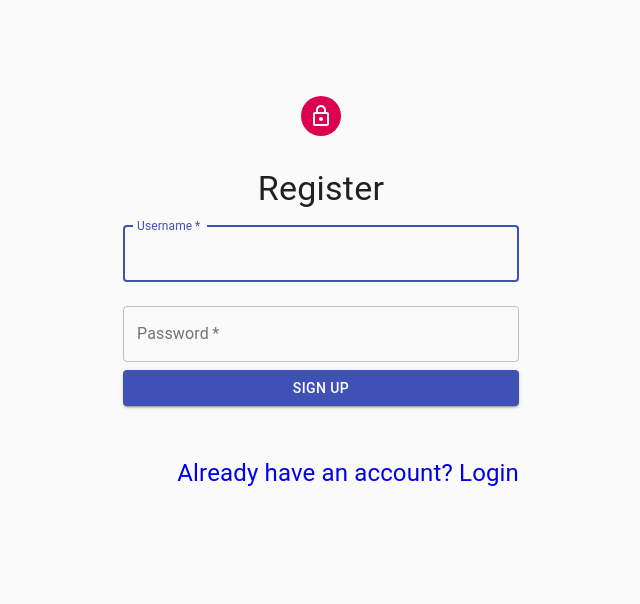
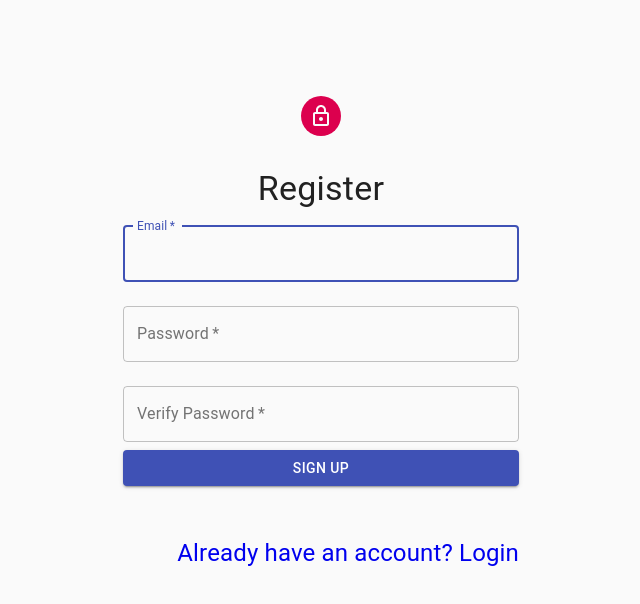
Before and after one commit to naveenr414/clip-annotation-app, a React (Create React App) app in the folder annotation-app/: page /register in a window 1280 px wide. Shown: the top 604 px of the page, without its empty margins (319-959 px from the left). Built offline with nearby package versions, Linux system fonts and the light colour scheme.

Commit message:
Added index to the database, and added a verify password

```diff
--- a/annotation-app/src/Register.tsx
+++ b/annotation-app/src/Register.tsx
@@ -15,15 +15,17 @@ interface Props {}
 interface State {
   username: string;
   password: string;
+  verify_password: string;
   token: string;
 }
 
 export default class Register extends React.Component<Props, State> {
   constructor(props: Props) {
     super(props);
-    this.state = { username: "", password: "", token: "" };
+    this.state = { username: "", password: "", verify_password:"", token: "" };
     this.handleUsername = this.handleUsername.bind(this);
     this.handlePassword = this.handlePassword.bind(this);
+    this.handleVerifyPassword = this.handleVerifyPassword.bind(this);
     this.handleSubmit = this.handleSubmit.bind(this);
   }
 
@@ -35,7 +37,13 @@ export default class Register extends React.Component<Props, State> {
     this.setState({ password: event.target.value });
   }
 
+  handleVerifyPassword(event: React.ChangeEvent<HTMLInputElement>) {
+    this.setState({ verify_password: event.target.value });
+  }
+
   handleSubmit(event: React.FormEvent<HTMLFormElement>) {
+
+    if(this.state.password == this.state.verify_password) {
       let data =
         "username=" +
         encodeURIComponent(this.state.username) +
@@ -57,9 +65,13 @@ export default class Register extends React.Component<Props, State> {
             console.log(window.sessionStorage.getItem("token"));
             this.setState({ username: this.state.username });
           } else {
-          this.setState({ username: "", password: "" });
+            this.setState({ username: "", password: "",verify_password:"" });
           }
         });
+    }
+    else {
+      this.setState({password:"",verify_password:""});
+    }
     event.preventDefault();
   }
 
@@ -87,7 +99,7 @@ export default class Register extends React.Component<Props, State> {
               required
               fullWidth
               id="username"
-              label="Username"
+              label="Email"
               name="username"
               value={this.state.username}
               onChange={this.handleUsername}
@@ -105,6 +117,19 @@ export default class Register extends React.Component<Props, State> {
               autoComplete="current-password"
               value={this.state.password}
               onChange={this.handlePassword}
+            />
+            <TextField
+              variant="outlined"
+              margin="normal"
+              required
+              fullWidth
+              name="verify_password"
+              label="Verify Password"
+              type="password"
+              id="password"
+              autoComplete="current-password"
+              value={this.state.verify_password}
+              onChange={this.handleVerifyPassword}
             />
             <Button
               type="submit"
```
Also changed, not shown: 2 other files (tests, documents, lock files or other folders). Lines whose indentation alone changed are shown as unchanged.
